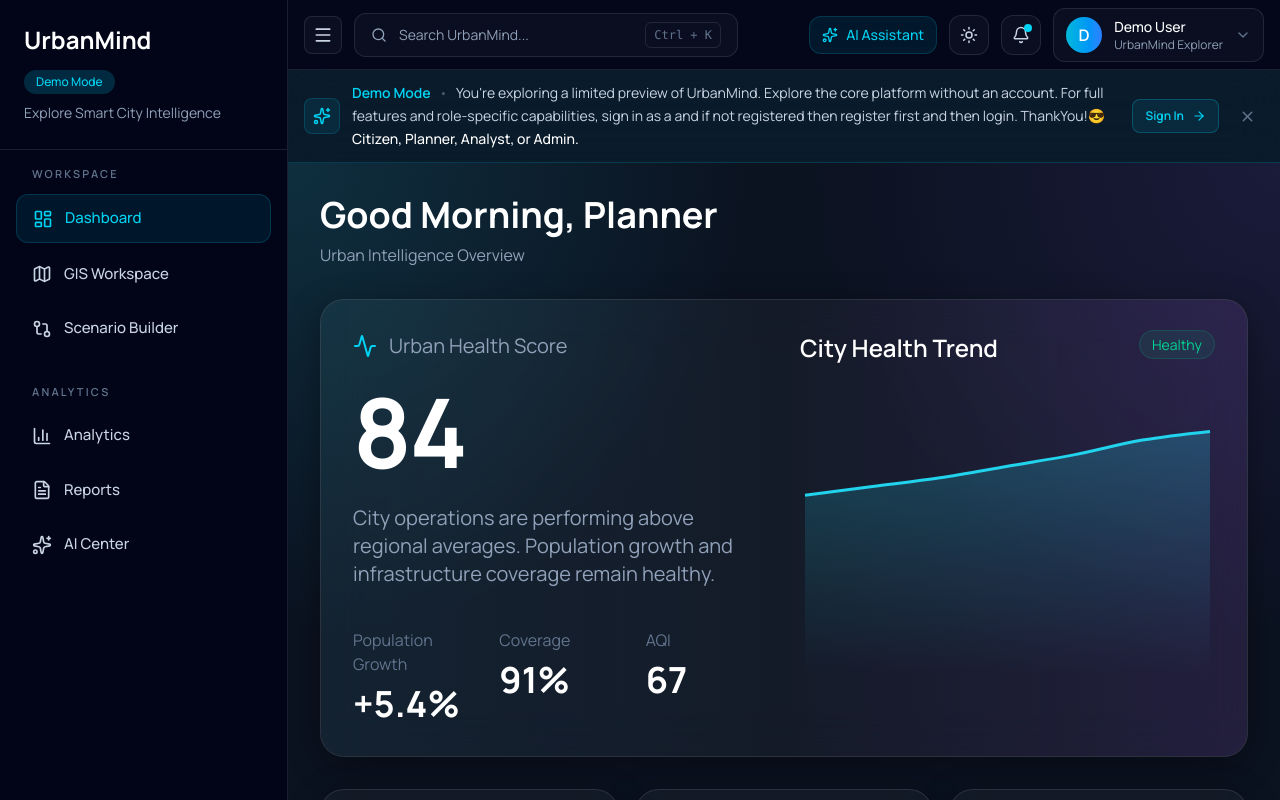
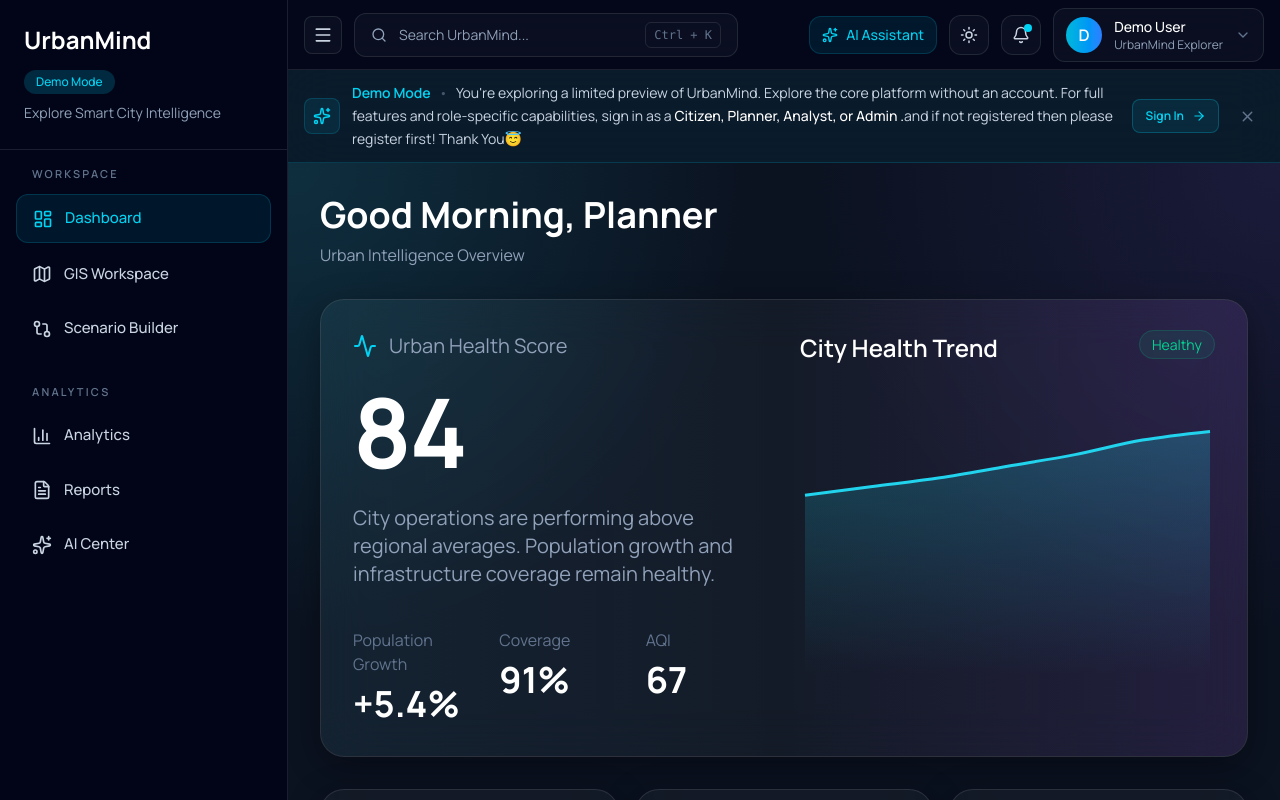
Before and after one commit to Akanksha7Dixit/UrbanMind, a React (Vite) app in the folder frontend/: page /demo in a window 1280 px wide. Built offline with nearby package versions, Linux system fonts and the light colour scheme.

Commit message:
improved demo page

```diff
--- a/frontend/src/components/layouts/AppLayout.jsx
+++ b/frontend/src/components/layouts/AppLayout.jsx
@@ -177,7 +177,7 @@ export default function AppLayout() {
                       Explore the core platform
                       without an account. For full
                       features and role-specific
-                      capabilities, sign in as a{" "} and if not registered then register first and then login.  ThankYou!😎
+                      capabilities, sign in as a{" "}
                     </span>
 
                     <span
@@ -189,7 +189,11 @@ export default function AppLayout() {
                       "
                     >
                       Citizen, Planner, Analyst,
-                      or Admin.
+                      or Admin .
+                    </span>
+
+                    <span className="hidden md:inline">
+                       and if not registered then please register first! Thank You😇
                     </span>
 
                   </p>
```
